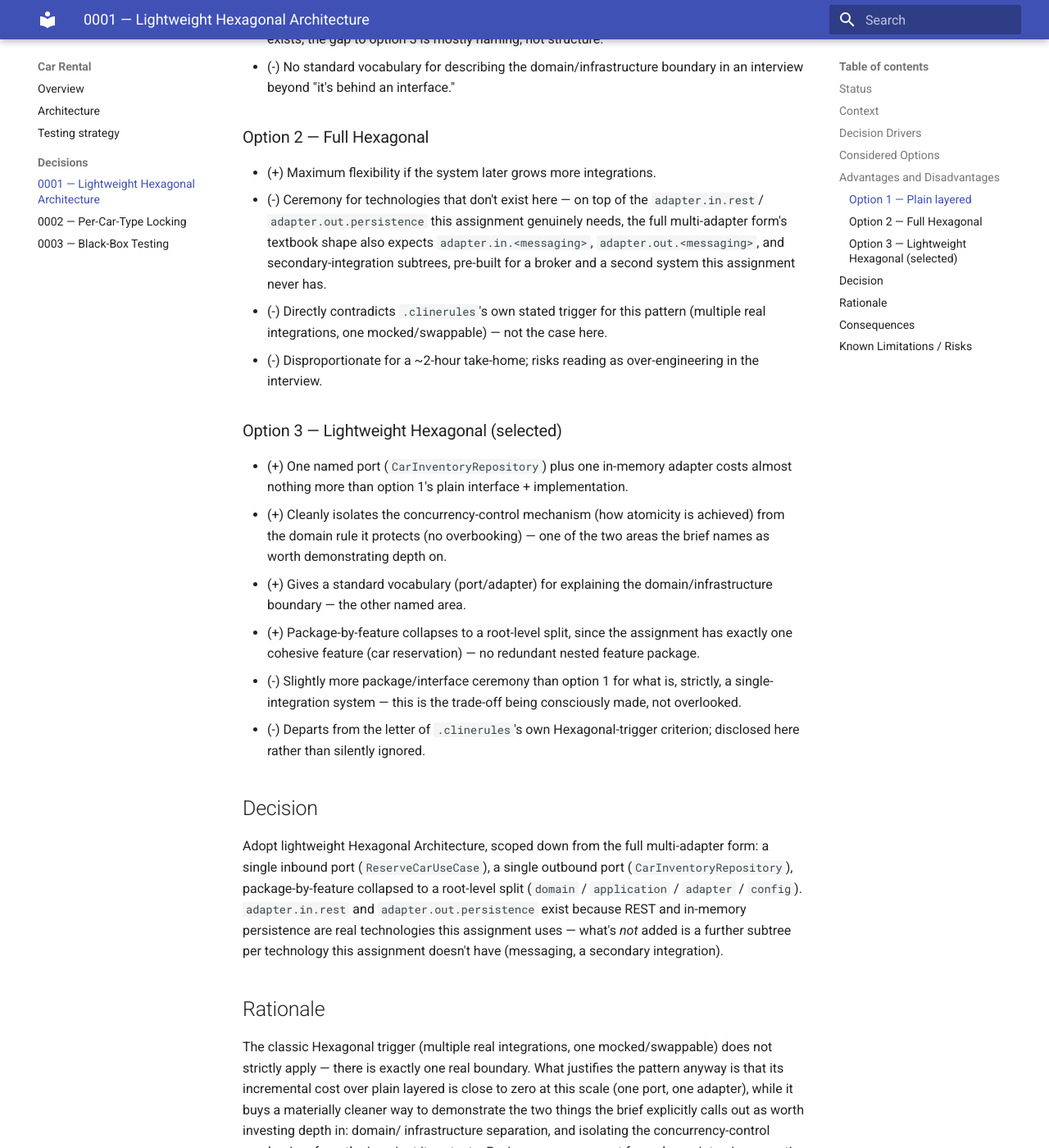
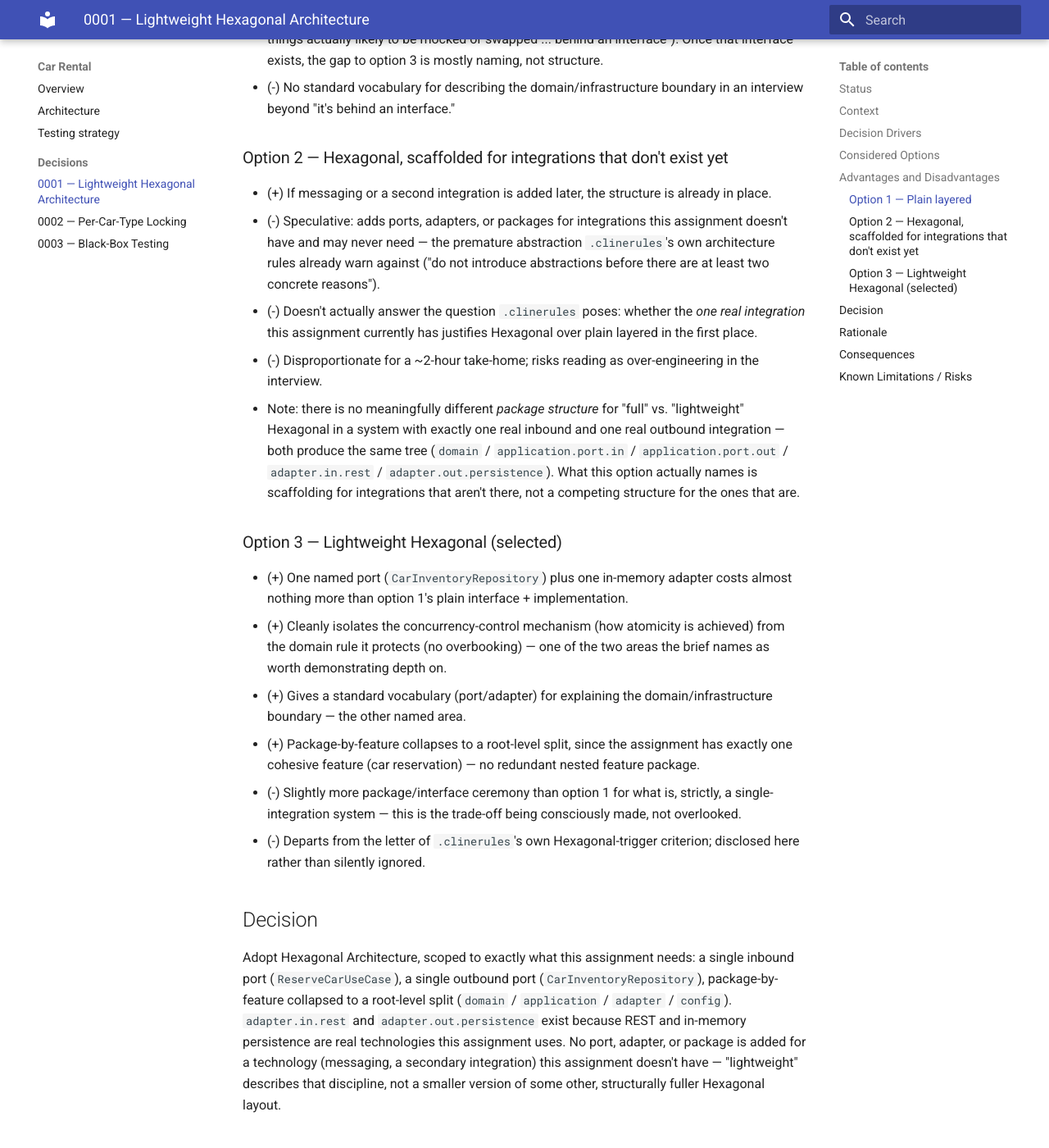
Before and after one commit to cleankod/car-rental, an MkDocs documentation site: the page built from docs/decisions/0001-use-lightweight-hexagonal-architecture.md, in a window 1280 px wide and 1400 px high, scrolled down 1471 px. Shown: the whole window at 82% size. Built offline with MkDocs 1.6.1 and Material for MkDocs 9.7.7, drawn with Linux system fonts in a browser that asks for light colours; some of the changed text lies outside the part shown.

Commit message:
docs: fix fabricated "full Hexagonal" framing in ADR 0001
The previous text claimed full Hexagonal's "textbook shape" requires
pre-built adapter.in/adapter.out subtrees for technologies (messaging,
a secondary integration) that don't exist in this assignment. Challenged
in review: no source or convention actually mandates empty placeholder
packages for absent technologies — that was a strawman invented to
manufacture a three-way comparison where the real one is two-way (Plain
Layered vs. Hexagonal).

For a system with exactly one real inbound and one real outbound
integration, there's no structurally different "full" Hexagonal package
layout to contrast against — any reasonable implementation produces the
same tree. Reframed Option 2 as what it actually is: Hexagonal applied
without scoping to what's needed, i.e. speculatively scaffolding
ports/adapters for integrations that might show up later — which is
exactly the premature abstraction .clinerules's own architecture rules
already warn against, not a documented "full Hexagonal" convention.

```diff
--- a/docs/decisions/0001-use-lightweight-hexagonal-architecture.md
+++ b/docs/decisions/0001-use-lightweight-hexagonal-architecture.md
@@ -32,8 +32,9 @@ silently ignoring the criterion.
 ## Considered Options
 
 1. Plain layered (`controller` / `service` / `repository`)
-2. Full Hexagonal / Ports and Adapters (multi-adapter form, with `adapter.in`/`adapter.out` subtrees for
-   every technology, `UseCase`-suffixed ports for every operation)
+2. Hexagonal, applied without scoping to what's actually needed — speculative ports, adapters, or
+   packages for integrations that might be added later (messaging, a second system), `UseCase`-suffixed
+   ports for operations that don't exist yet
 3. Lightweight Hexagonal — one inbound port, one outbound port, no adapter subtree for technologies that
    don't exist here (selected)
 
@@ -50,16 +51,20 @@ silently ignoring the criterion.
 - (-) No standard vocabulary for describing the domain/infrastructure boundary in an interview beyond
   "it's behind an interface."
 
-### Option 2 — Full Hexagonal
+### Option 2 — Hexagonal, scaffolded for integrations that don't exist yet
 
-- (+) Maximum flexibility if the system later grows more integrations.
-- (-) Ceremony for technologies that don't exist here — on top of the `adapter.in.rest`/
-  `adapter.out.persistence` this assignment genuinely needs, the full multi-adapter form's textbook
-  shape also expects `adapter.in.<messaging>`, `adapter.out.<messaging>`, and secondary-integration
-  subtrees, pre-built for a broker and a second system this assignment never has.
-- (-) Directly contradicts `.clinerules`'s own stated trigger for this pattern (multiple real
-  integrations, one mocked/swappable) — not the case here.
+- (+) If messaging or a second integration is added later, the structure is already in place.
+- (-) Speculative: adds ports, adapters, or packages for integrations this assignment doesn't have and
+  may never need — the premature abstraction `.clinerules`'s own architecture rules already warn against
+  ("do not introduce abstractions before there are at least two concrete reasons").
+- (-) Doesn't actually answer the question `.clinerules` poses: whether the *one real integration* this
+  assignment currently has justifies Hexagonal over plain layered in the first place.
 - (-) Disproportionate for a ~2-hour take-home; risks reading as over-engineering in the interview.
+- Note: there is no meaningfully different *package structure* for "full" vs. "lightweight" Hexagonal in
+  a system with exactly one real inbound and one real outbound integration — both produce the same tree
+  (`domain` / `application.port.in` / `application.port.out` / `adapter.in.rest` /
+  `adapter.out.persistence`). What this option actually names is scaffolding for integrations that
+  aren't there, not a competing structure for the ones that are.
 
 ### Option 3 — Lightweight Hexagonal (selected)
 
@@ -78,12 +83,13 @@ silently ignoring the criterion.
 
 ## Decision
 
-Adopt lightweight Hexagonal Architecture, scoped down from the full multi-adapter form: a single
-inbound port (`ReserveCarUseCase`), a single outbound port (`CarInventoryRepository`), package-by-feature
-collapsed to a root-level split (`domain` / `application` / `adapter` / `config`). `adapter.in.rest` and
+Adopt Hexagonal Architecture, scoped to exactly what this assignment needs: a single inbound port
+(`ReserveCarUseCase`), a single outbound port (`CarInventoryRepository`), package-by-feature collapsed to
+a root-level split (`domain` / `application` / `adapter` / `config`). `adapter.in.rest` and
 `adapter.out.persistence` exist because REST and in-memory persistence are real technologies this
-assignment uses — what's *not* added is a further subtree per technology this assignment doesn't have
-(messaging, a secondary integration).
+assignment uses. No port, adapter, or package is added for a technology (messaging, a secondary
+integration) this assignment doesn't have — "lightweight" describes that discipline, not a smaller
+version of some other, structurally fuller Hexagonal layout.
 
 ## Rationale
 
```
